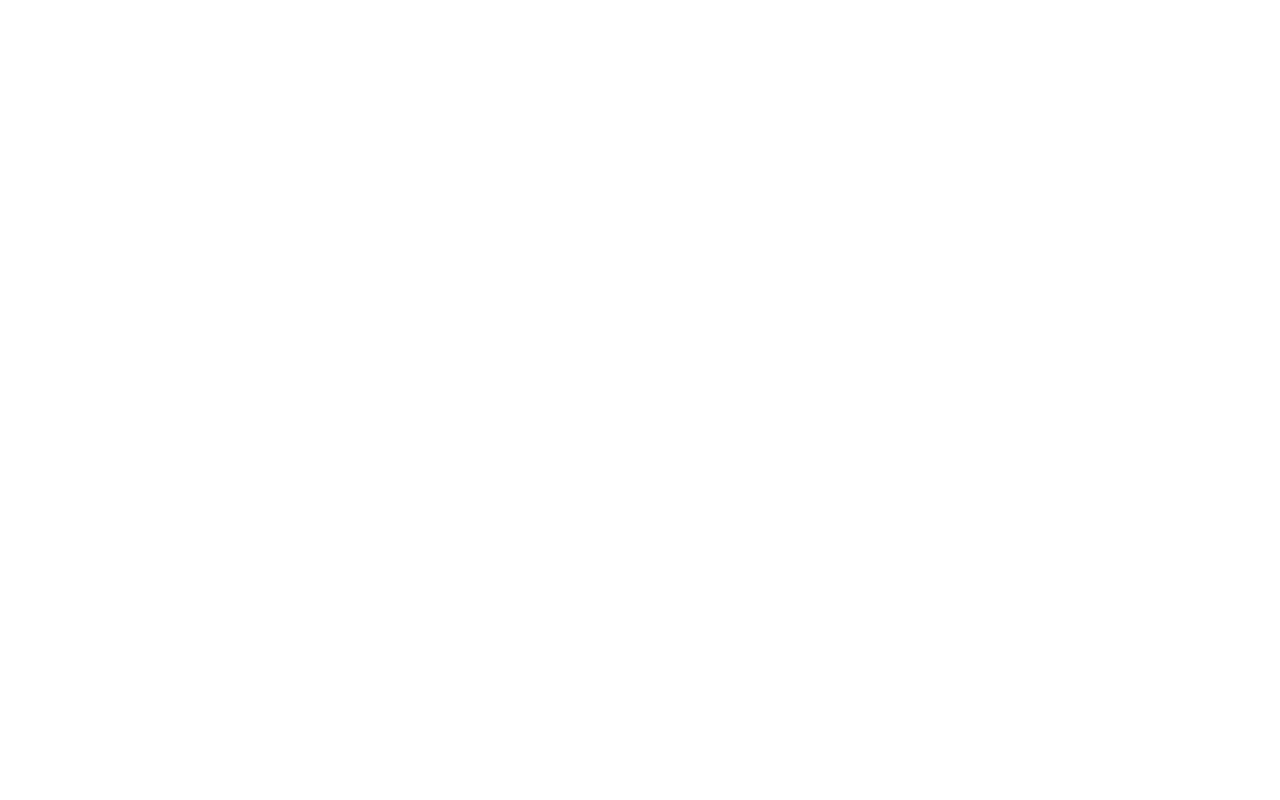
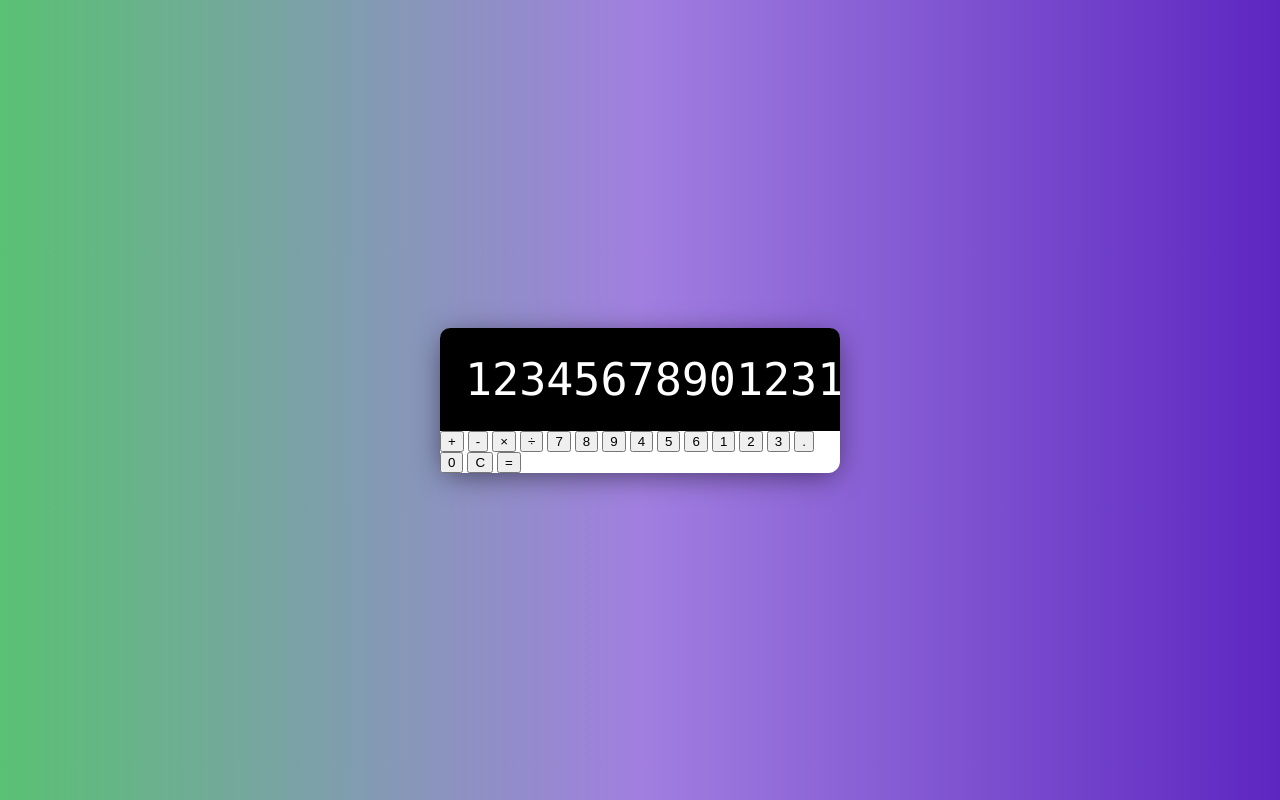
Before and after one commit to SamedYalnizz/web-calculator, a plain HTML site: page index.html in a window 1280 px wide. Drawn offline with Linux system fonts and the light colour scheme.

Commit message:
setting up UI

```diff
--- a/index.html
+++ b/index.html
@@ -5,11 +5,40 @@
     <meta charset="UTF-8">
     <meta name="viewport" content="width=device-width, initial-scale=1.0">
     <title>Calculator</title>
-    <link rel="icon" type="image/png" href="http://www.google.com/s2/u/0/favicons?domain=jactinto.design"
-    <link rel="stylesheet" href="https://cdnjs.cloudflare.com/ajax/libs/font-awesome/5.13.1/css/all.min.css">
+    <link rel="icon" type="image/png" href="http://www.google.com/s2/u/0/favicons?domain=jactinto.design">
     <link rel="stylesheet" href="style.css">
 </head>
 <body>
+    <!-- Calculator -->
+    <div class="calculator">
+        <!-- Display -->
+        <div class="calculator-display">
+            <h1>1234567890123123123123123</h1>
+        </div>
+        <!-- Buttons -->
+        <div class="calculator-buttons">
+            <button class="operator" value="+">+</button>
+            <button class="operator"  value="-">-</button>
+            <button class="operator" value="*">×</button>
+            <button class="operator"  value="/">÷</button>
+
+            <button value="7">7</button>
+            <button value="8">8</button>
+            <button value="9">9</button>
+            <button value="4">4</button>
+            <button value="5">5</button>
+            <button value="6">6</button>
+            <button value="1">1</button>
+            <button value="2">2</button>
+            <button value="3">3</button>
+            <button class ="decimal" value=".">.</button>
+            <button value="0">0</button>
+            <button class="clear" id="clear-btn">C</button>
+            <button class="equal-sign operator" value="=">=</button>
+
+
+        </div>
+    </div>
     <!-- Script -->
     <script src="script.js"> </script>
 </body>
--- a/style.css
+++ b/style.css
@@ -5,4 +5,59 @@ html {
 body {
     margin: 0;
     min-height: 100vh;
+    display:flex;
+    justify-content: center;
+    align-items: center;
+    background: linear-gradient(to right, rgb(89, 193, 115), rgb(161, 127, 224), rgb(93, 38, 193));
+
 }
+
+.calculator {
+    background: white;
+    width: 400px;
+    border-radius: 12px;
+    box-shadow: 0 5px 30px -5px rgba(0, 0, 0, 0.6);
+}
+
+.calculator-display {
+    background: black;
+    color: white;
+    margin: 0;
+    display: flex;
+    align-items: center;
+    justify-content: flex-end;
+    border-radius: 10px 10px 0 0;
+
+}
+/* Display */
+
+.calculator-display h1 {
+    margin: 0;
+    padding: 25px;
+    font-size: 45px;
+    font-family: 'Lucida Console', sans-serif;
+    font-weight: 100;
+    overflow-x: auto;
+}
+
+/* Custom Scrollbar */
+
+/* width */
+::-webkit-scrollbar {
+    width: 10px;
+  }
+
+  /* Track */
+  ::-webkit-scrollbar-track {
+    background: #f1f1f1;
+  }
+
+  /* Handle */
+  ::-webkit-scrollbar-thumb {
+    background: #888;
+  }
+
+  /* Handle on hover */
+  ::-webkit-scrollbar-thumb:hover {
+    background: #555;
+  }
```
